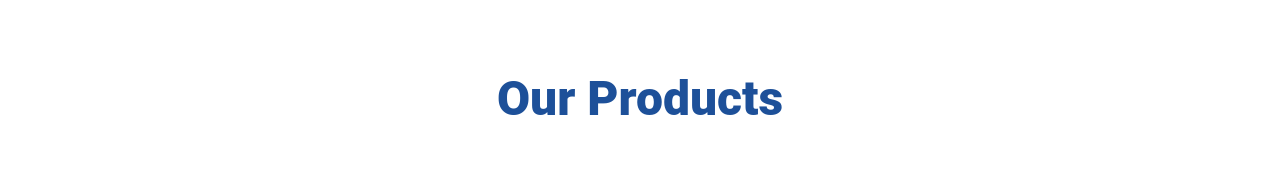
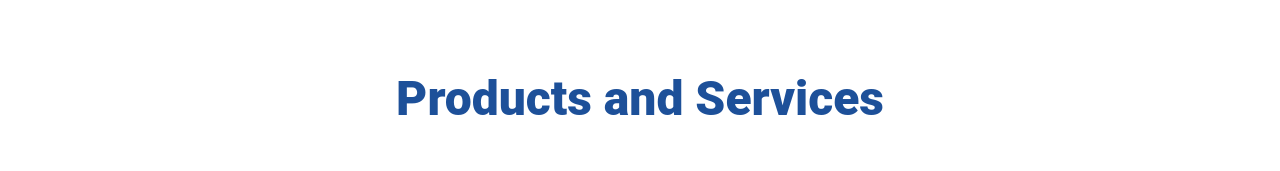
Before and after one commit to Ashik-ch/manajem-al-maiden, an Angular app: page /products-services in a window 1280 px wide. Shown: the part 479-650 px from the top of the page. Built offline with nearby package versions, Linux system fonts and the light colour scheme.

Commit message:
product and services

```diff
--- a/src/app/pages/product/product.component.html
+++ b/src/app/pages/product/product.component.html
@@ -17,7 +17,7 @@
 <div class="container-xxl py-5">
     <div class="container">
         <div class="text-center">
-            <h1 class="display-5 mb-5">Our Products</h1>
+            <h1 class="display-5 mb-5">Products and Services</h1>
         </div>
         <div class="row mt-n2 wow fadeInUp" data-wow-delay="0.3s">
             <div class="col-12 text-center">
```
